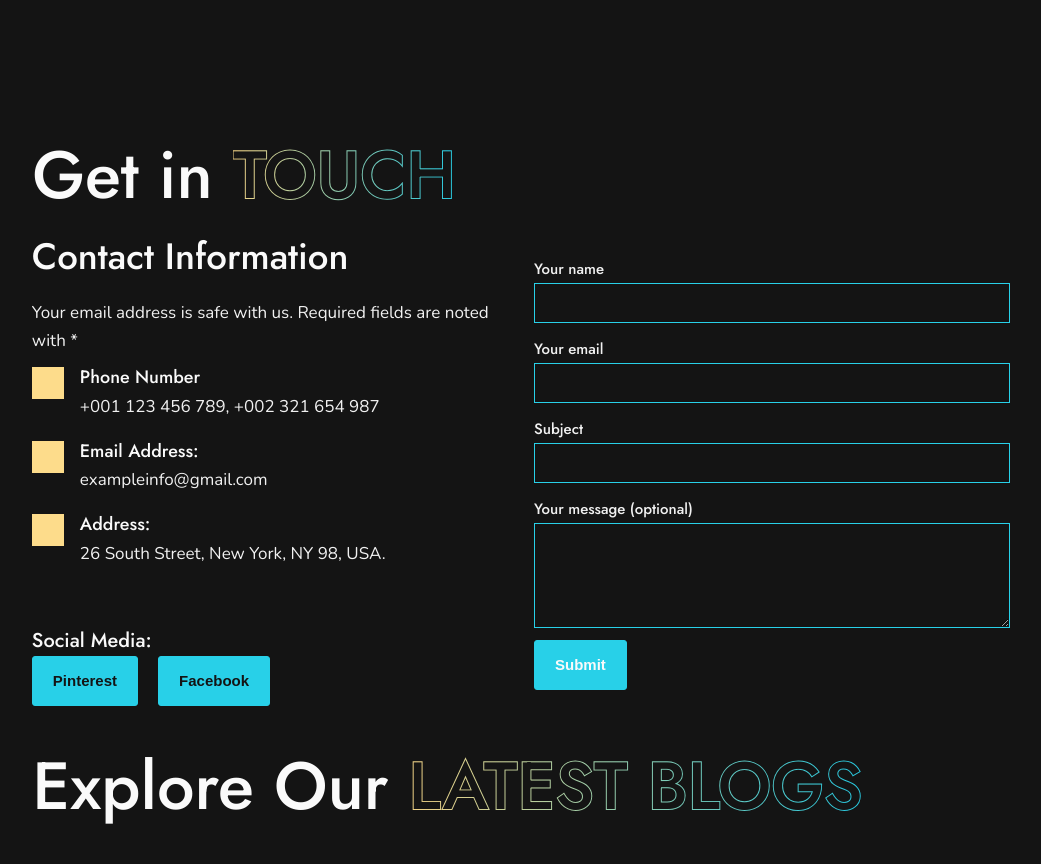
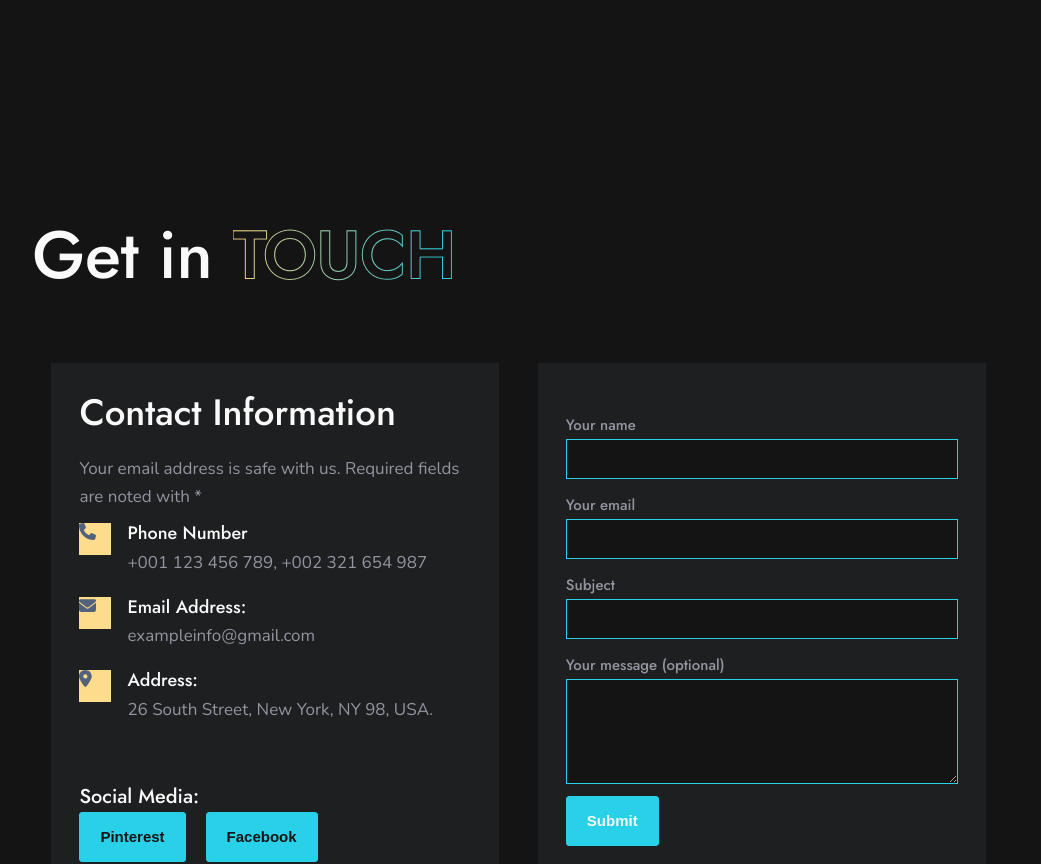
Before and after one commit to wdaweb/the-last-template-homershie, a Vue app: page / in a window 1280 px wide. Shown: the part 6180-7044 px from the top of the page, without its empty margins (39-1080 px from the left). Built offline with nearby package versions, Linux system fonts and the light colour scheme.

Commit message:
Update Contact

```diff
--- a/src/components/ContactSection.vue
+++ b/src/components/ContactSection.vue
@@ -1,15 +1,14 @@
 <template>
   <el-container class="contact-section" id="contact">
     <el-main>
-      <el-row>
+      <el-row class="title-row">
         <el-col :span="24">
           <h2>Get in <span class="gradient-stroke-text">TOUCH</span></h2>
         </el-col>
       </el-row>
-      <el-row>
-        <el-col :span="24">
-          <div class="cmsmasters_row_margin cmsmasters_1212">
-            <div id="cmsmasters_column_k0bxql2by" class="cmsmasters_column one_half">
+      <el-row class="content-row">
+        <el-col :span="11">
+          <div id="cmsmasters_column_k0bxql2by" class="cmsmasters_column">
             <div class="cmsmasters_column_inner">
               <div class="cmsmasters_text">
                 <h4>Contact Information</h4>
@@ -17,8 +16,8 @@
                 <div class="contact-information-wrapper">
                   <div class="contact-block">
                     <div id="cmsmasters_icon_slxpsfqzvs" class="cmsmasters_icon_wrap">
-                        <span class="cmsmasters_simple_icon cmsmasters-icon-phone"></span
-                        ><span class="cmsmasters_simple_icon_title"></span>
+                      <span class="fa-solid fa-phone"></span>
+                      <span class="cmsmasters_simple_icon_title"></span>
                     </div>
                     <div class="text-box">
                       <h5>Phone Number</h5>
@@ -27,8 +26,8 @@
                   </div>
                   <div class="contact-block">
                     <div id="cmsmasters_icon_6fe373ojdc" class="cmsmasters_icon_wrap">
-                        <span class="cmsmasters_simple_icon cmsmasters-icon-mail"></span
-                        ><span class="cmsmasters_simple_icon_title"></span>
+                      <span class="fa-solid fa-envelope"></span>
+                      <span class="cmsmasters_simple_icon_title"></span>
                     </div>
                     <div class="text-box">
                       <h5>Email Address:</h5>
@@ -37,8 +36,8 @@
                   </div>
                   <div class="contact-block">
                     <div id="cmsmasters_icon_7pu6fe3fms" class="cmsmasters_icon_wrap">
-                        <span class="cmsmasters_simple_icon cmsmasters-icon-location-3"></span
-                        ><span class="cmsmasters_simple_icon_title"></span>
+                      <span class="fa-solid fa-location-dot"></span>
+                      <span class="cmsmasters_simple_icon_title"></span>
                     </div>
                     <div class="text-box">
                       <h5>Address:</h5>
@@ -75,7 +74,9 @@
               </div>
             </div>
           </div>
-            <div id="cmsmasters_column_8yewr13vm" class="cmsmasters_column one_half">
+        </el-col>
+        <el-col :span="11">
+          <div id="cmsmasters_column_8yewr13vm" class="cmsmasters_column">
             <div class="cmsmasters_column_inner">
               <div class="cmsmasters_contact_form">
                 <div
@@ -183,7 +184,6 @@
               </div>
             </div>
           </div>
-          </div>
         </el-col>
       </el-row>
     </el-main>
@@ -195,5 +195,26 @@
 </script>
 
 <style scoped lang="scss">
-//
+.title-row {
+  padding-top: 80px;
+  padding-bottom: 48px;
+}
+.content-row {
+  .el-col {
+    background: rgb(30, 31, 32);
+    margin: 0 1.2rem;
+  }
+}
+.cmsmasters_column {
+  padding: 28px;
+}
+
+.button,
+.wpcf7-submit {
+  transition: all 0.3s ease;
+}
+
+p {
+  color: #92949f;
+}
 </style>
```
Lines whose indentation alone changed are shown as unchanged.
